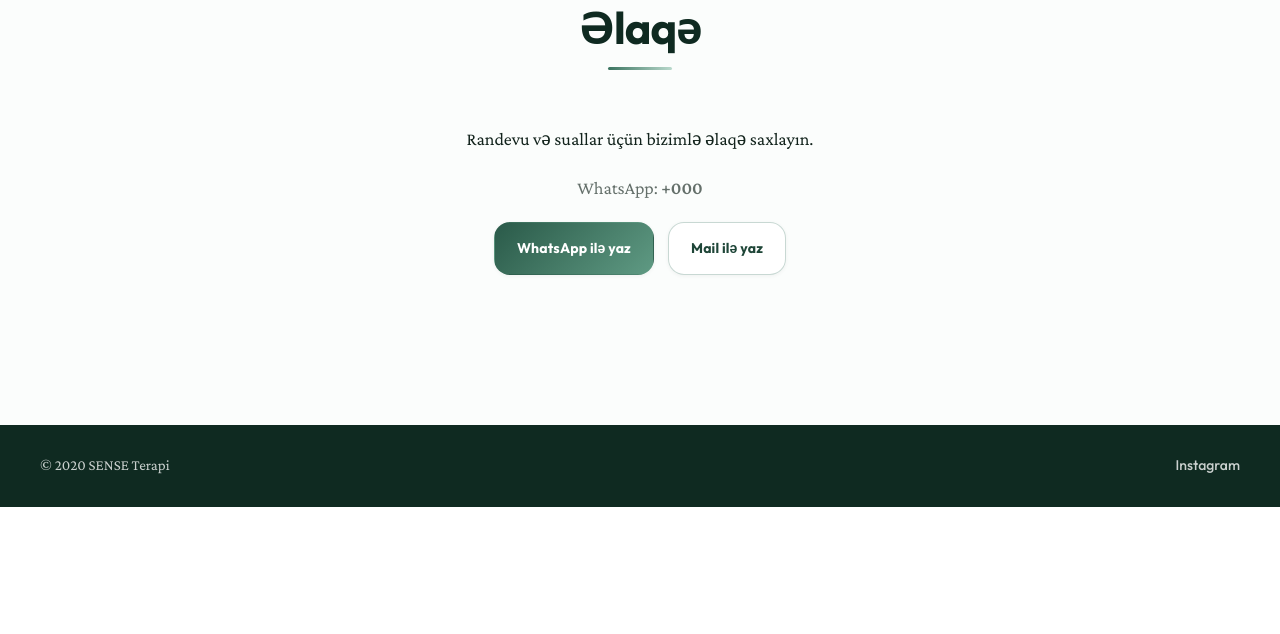
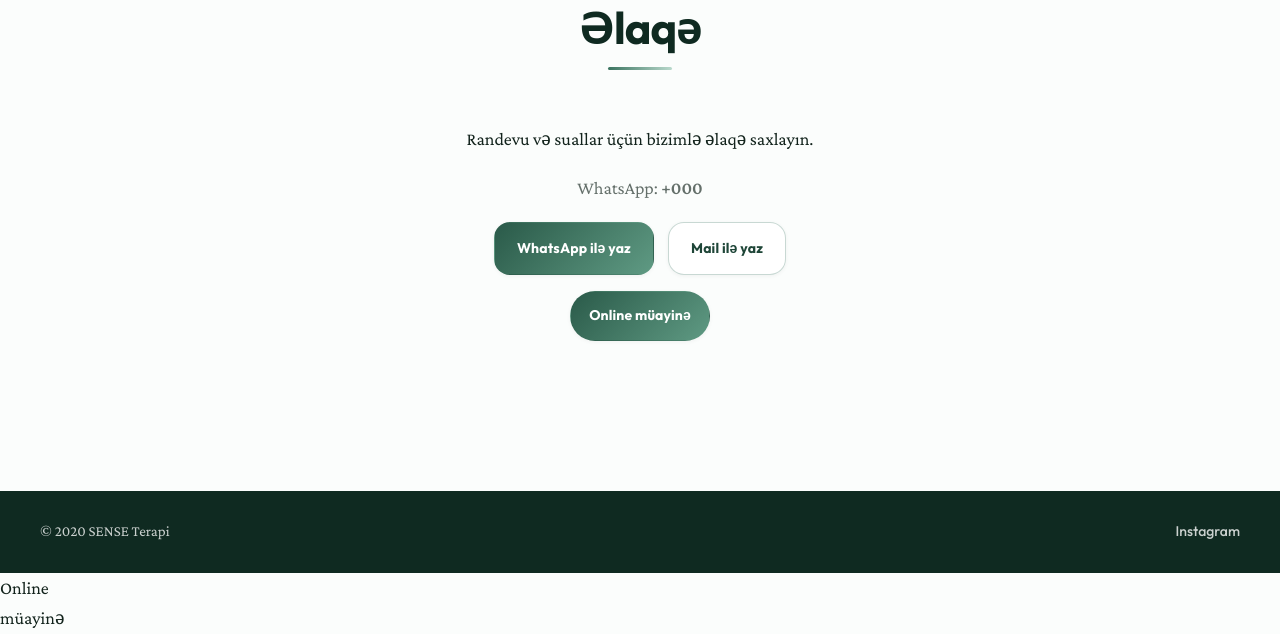
Before and after one commit to Efeeshme/senseterapi-website, a Django app: template templates/web/home.html in a window 1280 px wide. Shown: the part 2865-3499 px from the top of the page. Before the commit the page ends 3372 px from the top, so only its background shows below. Run offline with Django 5.2, Linux system fonts and the light colour scheme; tables that the repository leaves empty hold one stand-in row (values such as "Sample post"); the template is opened without the code that fills it: values that come from a table or form of the project are taken from there, most other values are stand-ins (such as "Sample title", 1, 10 or a date in 2020); grey boxes marked "Sample" are stand-in pictures.

Commit message:
Move Online müayine button under contact actions

```diff
--- a/static/css/site.css
+++ b/static/css/site.css
@@ -636,44 +636,40 @@ img{ max-width:100%; display:block; }
 
 
 
-/* Fixed "Online müayinə" button */
-.fab-online{
-  position: fixed;
-  right: 18px;
-  bottom: 18px;
-  z-index: 9999;
 
-  width: 76px;
-  height: 76px;
-  border-radius: 999px;
+/* Contact action row + Online müayinə button (NOT fixed) */
+.contact-actions{
+  display:flex;
+  justify-content:center;
+  gap:14px;
+  flex-wrap:wrap;
+}
 
+.online-row{
   display:flex;
+  justify-content:center;
+  margin-top:16px;
+}
+
+.online-pill{
+  display:inline-flex;
   align-items:center;
   justify-content:center;
-  text-align:center;
-
+  padding:12px 18px;
+  border-radius:999px;
   font-family:'Outfit', sans-serif;
   font-weight:800;
-  font-size:12.5px;
-  line-height:1.05;
+  font-size:14px;
+  letter-spacing:.01em;
 
   background: linear-gradient(135deg, var(--g-600), var(--g-400));
-  color: var(--w);
-  border: 1px solid rgba(255,255,255,.22);
-  box-shadow: 0 10px 26px rgba(0,0,0,.16);
+  color:var(--w);
+  border:1px solid transparent;
+  box-shadow:var(--shadow-1);
+  transition: transform var(--t-fast), box-shadow var(--t-fast);
 }
 
-.fab-online:hover{
+.online-pill:hover{
   transform: translateY(-2px);
-  box-shadow: 0 14px 34px rgba(0,0,0,.20);
+  box-shadow:var(--shadow-2);
 }
-
-@media (max-width:480px){
-  .fab-online{
-    width: 68px;
-    height: 68px;
-    right: 14px;
-    bottom: 14px;
-    font-size: 12px;
-  }
-}
--- a/templates/web/home.html
+++ b/templates/web/home.html
@@ -167,7 +167,7 @@ SENSE Terapi – Duyu Bütünləmə və Uşaq İnkişaf Dəstəyi
         WhatsApp: <strong>+{{ site_contact.whatsapp_number }}</strong>
       </p>
 
-      <div class="cta-row" style="margin-top:18px;">
+      <div class="contact-actions" style="margin-top:18px;">
         <a href="https://wa.me/{{ site_contact.whatsapp_number }}"
            target="_blank" rel="noopener"
            class="btn btn-primary">
@@ -179,10 +179,21 @@ SENSE Terapi – Duyu Bütünləmə və Uşaq İnkişaf Dəstəyi
           Mail ilə yaz
         </a>
       </div>
+
+      <!-- Online müayinə: WhatsApp'a yönlendirir, fixed DEĞİL -->
+      <div class="online-row">
+        <a href="https://wa.me/{{ site_contact.whatsapp_number }}"
+           target="_blank" rel="noopener"
+           class="online-pill"
+           aria-label="Online müayinə üçün WhatsApp-a keç">
+          Online müayinə
+        </a>
+      </div>
+
     {% else %}
       <p class="muted" style="margin-top:10px;">WhatsApp məlumatı tezliklə əlavə ediləcək.</p>
 
-      <div class="cta-row" style="margin-top:18px;">
+      <div class="contact-actions" style="margin-top:18px;">
         <a href="mailto:Contact@senseterapi.az"
            class="btn btn-primary">
           Mail ilə yaz
```
